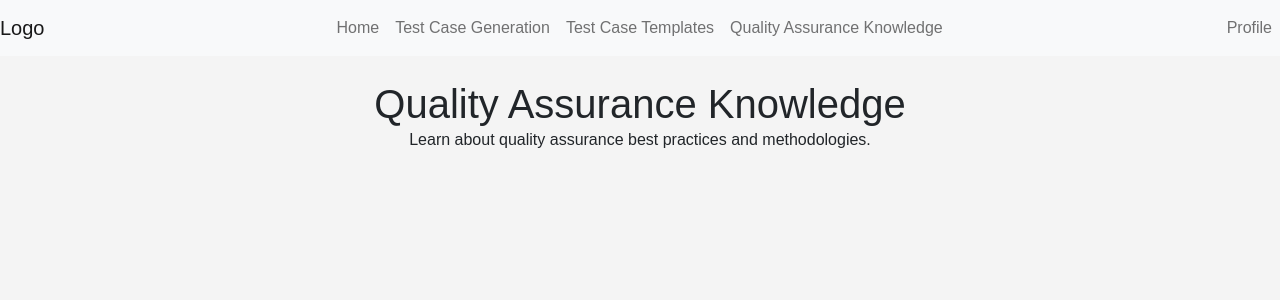
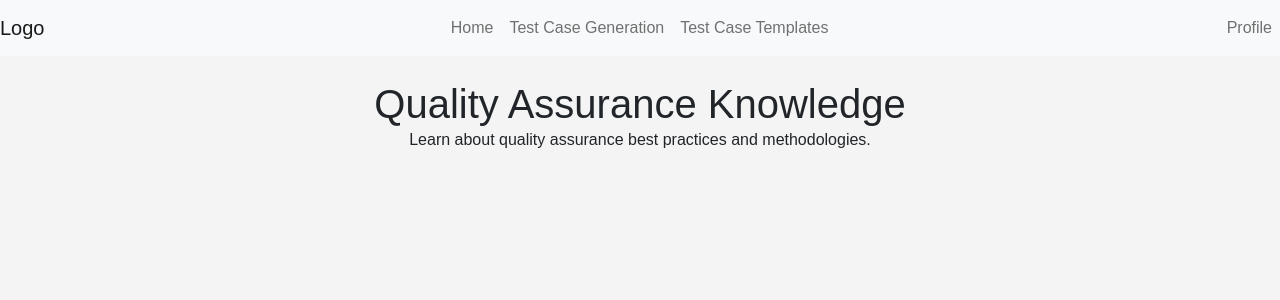
Before and after one commit to ms24908160/itel-web-app-v1, a React (Create React App) app: page /quality-assurance-knowledge in a window 1280 px wide. Shown: the top 300 px of the page. Built offline with nearby package versions, Linux system fonts and the light colour scheme.

Commit message:
NF commit

```diff
--- a/package.json
+++ b/package.json
@@ -1,5 +1,5 @@
 {
-  "name": "my-react-web-app",
+  "name": "itel-web-app-v1",
   "version": "1.0.0",
   "description": "A web application for test case generation and management.",
   "main": "src/index.tsx",
--- a/src/pages/QualityAssuranceKnowledgePage.tsx
+++ b/src/pages/QualityAssuranceKnowledgePage.tsx
@@ -20,9 +20,6 @@ const QualityAssuranceKnowledgePage: React.FC = () => {
                         <li className="nav-item">
                             <a className="nav-link" href="/test-case-templates">Test Case Templates</a>
                         </li>
-                        <li className="nav-item">
-                            <a className="nav-link" href="/quality-assurance-knowledge">Quality Assurance Knowledge</a>
-                        </li>
                     </ul>
                     <ul className="navbar-nav ml-auto">
                         <li className="nav-item">
--- a/src/pages/TestCaseGenerationPage.tsx
+++ b/src/pages/TestCaseGenerationPage.tsx
@@ -13,9 +13,6 @@ const TestCaseGenerationPage: React.FC = () => {
                     <ul className="navbar-nav mx-auto">
                         <li className="nav-item">
                             <a className="nav-link" href="/">Home</a>
-                        </li>
-                        <li className="nav-item">
-                            <a className="nav-link" href="/test-case-generation">Test Case Generation</a>
                         </li>
                         <li className="nav-item">
                             <a className="nav-link" href="/test-case-templates">Test Case Templates</a>
--- a/src/pages/TestCaseTemplatesPage.tsx
+++ b/src/pages/TestCaseTemplatesPage.tsx
@@ -16,9 +16,6 @@ const TestCaseTemplatesPage: React.FC = () => {
                         </li>
                         <li className="nav-item">
                             <a className="nav-link" href="/test-case-generation">Test Case Generation</a>
-                        </li>
-                        <li className="nav-item">
-                            <a className="nav-link" href="/test-case-templates">Test Case Templates</a>
                         </li>
                         <li className="nav-item">
                             <a className="nav-link" href="/quality-assurance-knowledge">Quality Assurance Knowledge</a>
```
Also changed, not shown: 1 other file (tests, documents, lock files or other folders).
